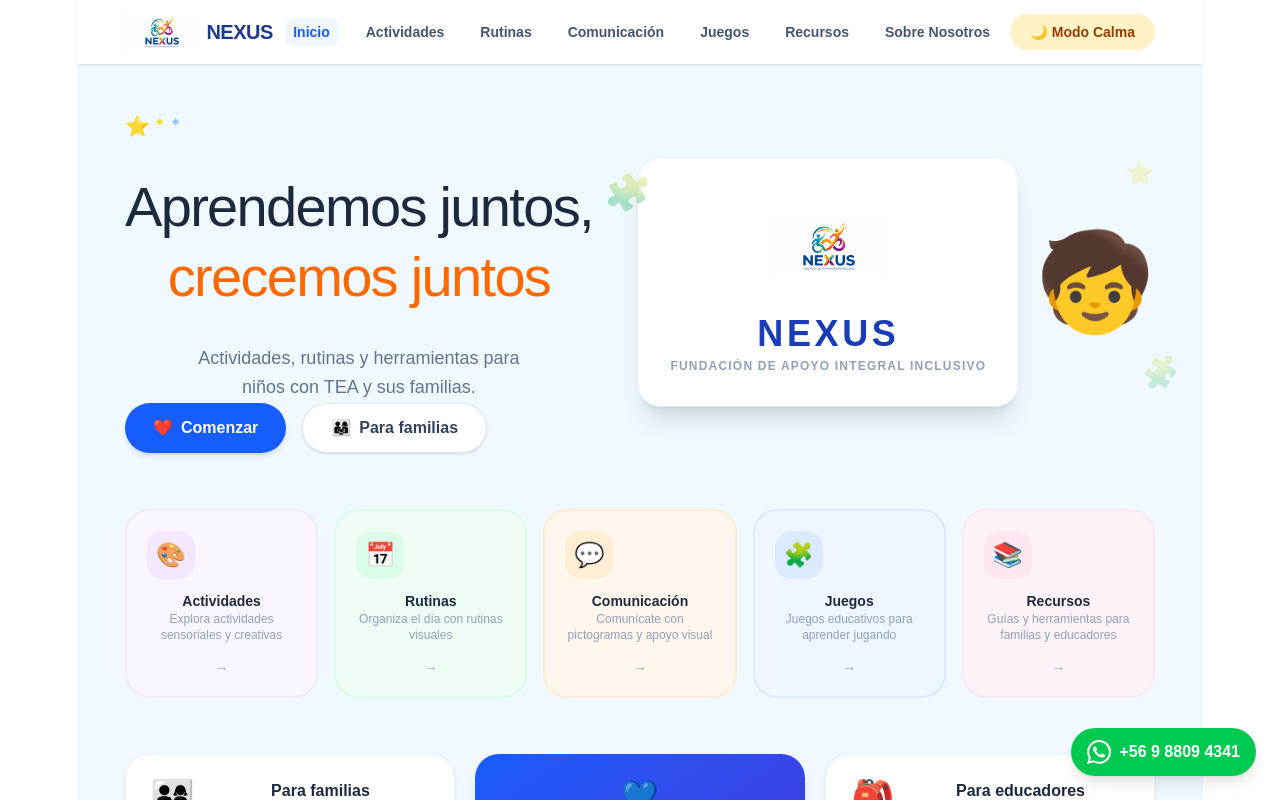
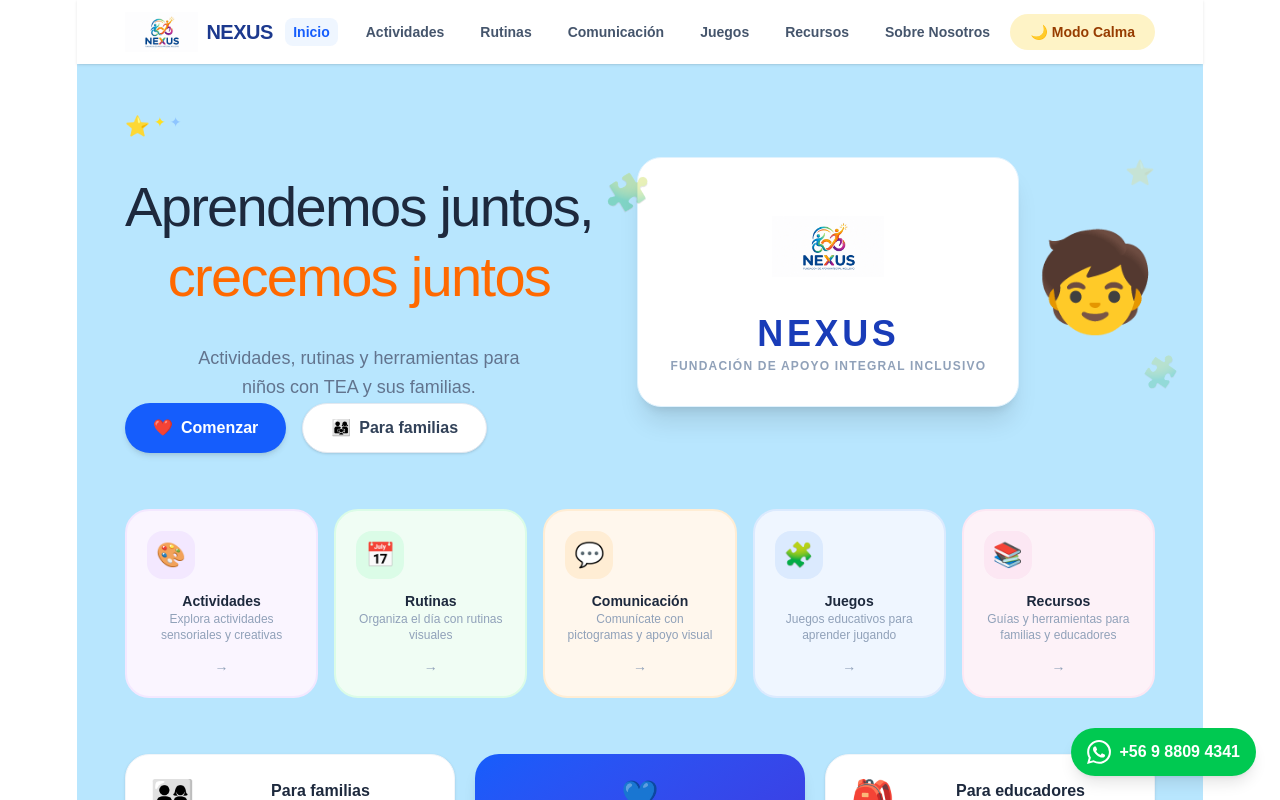
Before and after one commit to Barbarariv/nexus, a React (Vite) app: page / in a window 1280 px wide. Shown: the top 800 px of the page. Built offline with nearby package versions, Linux system fonts and the light colour scheme.

Commit message:
Fondo azul celeste

```diff
--- a/src/App.jsx
+++ b/src/App.jsx
@@ -64,7 +64,7 @@ function Home() {
   ];
 
   return (
-    <div className="bg-sky-50 min-h-screen">
+    <div className="bg-sky-200 min-h-screen">
 
       {/* ── HERO ─────────────────────────────────────────────────────── */}
       <section className="max-w-7xl mx-auto px-6 lg:px-12 pt-12 pb-6">
@@ -92,7 +92,7 @@ function Home() {
                 <span>❤️</span> Comenzar
               </Link>
               <Link to="/recursos"
-                className="flex items-center gap-2 bg-white hover:bg-sky-50 text-slate-700 px-7 py-3 rounded-full font-bold border border-slate-200 shadow-sm transition-all">
+                className="flex items-center gap-2 bg-white hover:bg-sky-200 text-slate-700 px-7 py-3 rounded-full font-bold border border-slate-200 shadow-sm transition-all">
                 <span>👨‍👩‍👧</span> Para familias
               </Link>
             </div>
@@ -220,7 +220,7 @@ function App() {
   ];
 
   return (
-    <div className={`min-h-screen font-sans ${isCalmMode ? 'bg-slate-900 text-white' : 'bg-sky-50 text-slate-950'}`}>
+    <div className={`min-h-screen font-sans ${isCalmMode ? 'bg-slate-900 text-white' : 'bg-sky-200 text-slate-950'}`}>
 
       {/* ── NAVBAR ─────────────────────────────────────────────────── */}
       <nav className="flex justify-between items-center px-6 lg:px-12 py-3 bg-white shadow-sm sticky top-0 z-50">
```
